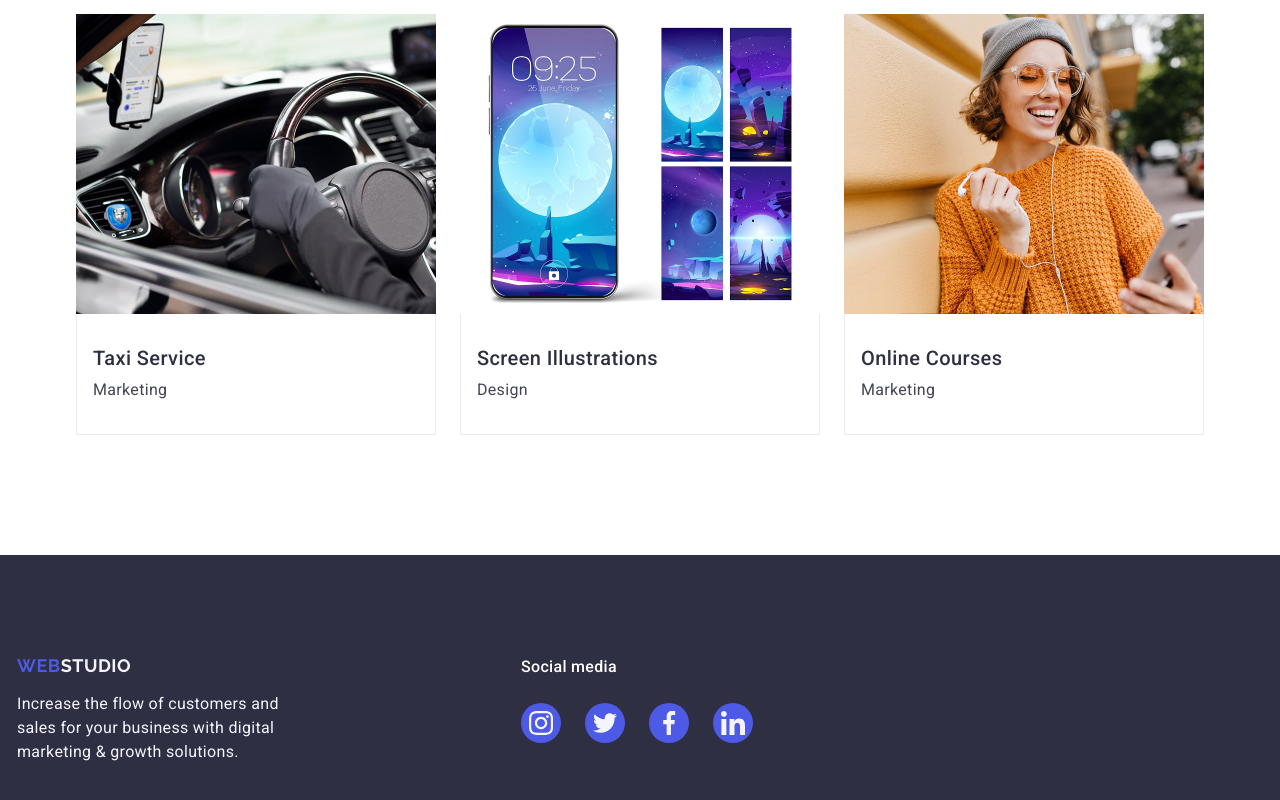
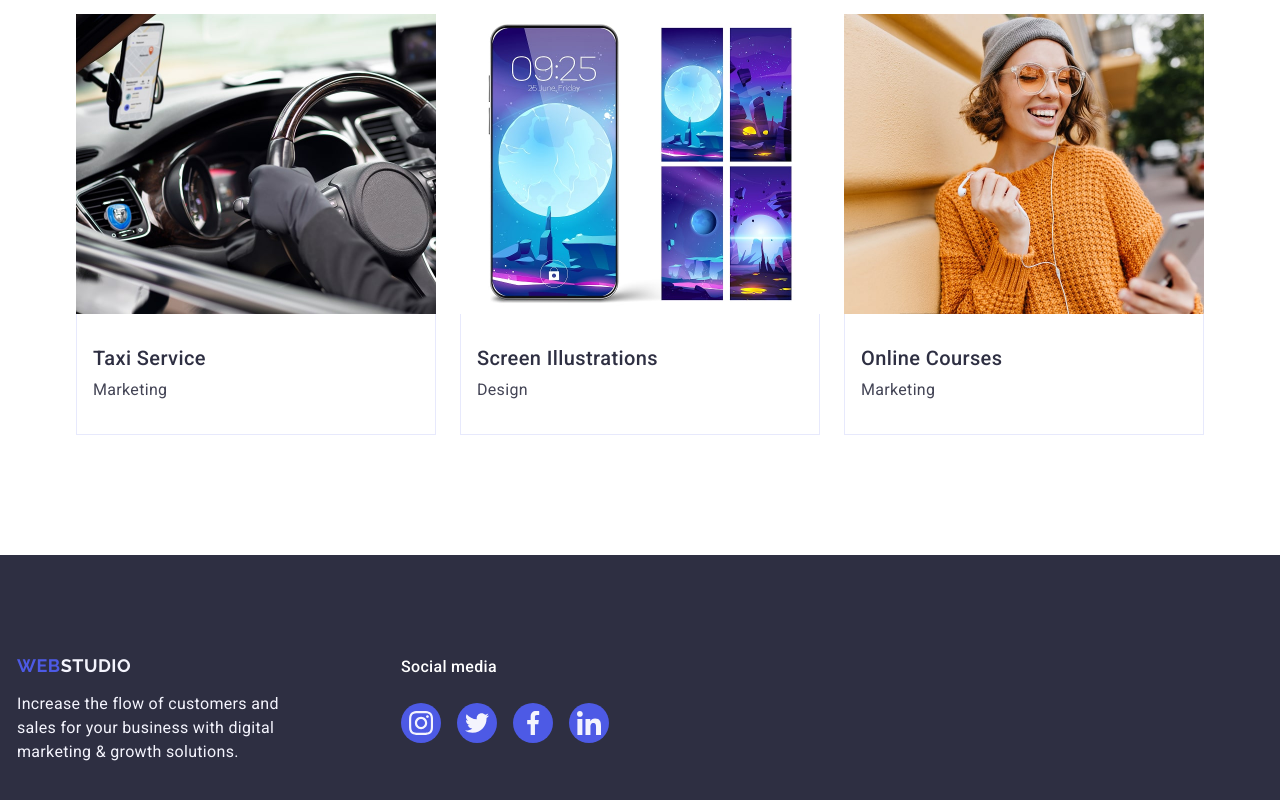
Before and after one commit to maksbaziuk/goit-markup-hw-04, a plain HTML site: page index.html in a window 1280 px wide. Shown: the part 2604-3404 px from the top of the page. Drawn offline with nearby package versions, Linux system fonts and the light colour scheme.

Commit message:
update footer fix-2

```diff
--- a/css/styles.css
+++ b/css/styles.css
@@ -450,11 +450,14 @@ img {
   display: flex;
   align-items: baseline;
   margin-right: 120px;
-  gap: 120px;
 }
 
 .footer-logo-container {
   margin-right: 120px;
+}
+
+.footer-social-item {
+  gap: 16px;
 }
 
 .footer-social-text {
```
